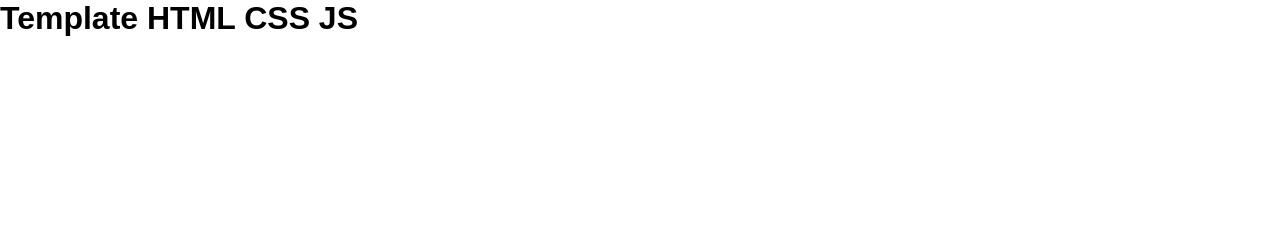
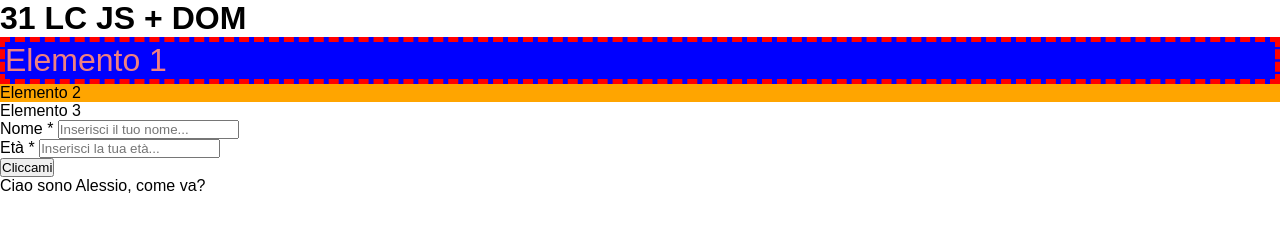
Before and after one commit to classe114-alessiovietri/31-lc-js-dom, a plain HTML site: page index.html in a window 1280 px wide. Drawn offline with Linux system fonts and the light colour scheme.

Commit message:
LC Completato

```diff
--- a/css/style.css
+++ b/css/style.css
@@ -10,3 +10,19 @@
 html {
     font-family: Arial, Helvetica, sans-serif;
 }
+
+.lightcoral {
+    color: lightcoral;
+}
+
+.bg-blue {
+    background-color: blue;
+}
+
+.big-font {
+    font-size: 2rem;
+}
+
+.bordered {
+    border: 5px dashed red;
+}
--- a/index.html
+++ b/index.html
@@ -3,7 +3,7 @@
     <head>
         <meta charset="UTF-8">
         <meta name="viewport" content="width=device-width, initial-scale=1.0">
-        <title>Template HTML CSS JS</title>
+        <title>31 LC JS + DOM</title>
 
         <!-- CSS -->
         <link rel="stylesheet" href="css/style.css">
@@ -11,8 +11,57 @@
     <body>
 
         <h1>
-            Template HTML CSS JS
+            31 LC JS + DOM
         </h1>
+
+        <ul>
+            <li class="lightcoral bg-blue big-font">
+                Elemento 1
+            </li>
+            <li class="d-none">
+                Elemento 2
+            </li>
+            <li>
+                Elemento 3
+            </li>
+        </ul>
+
+        <div>
+            <form>
+                <div>
+                    <label for="name">
+                        Nome
+                        <span>
+                            *
+                        </span>
+                    </label>
+                    <input id="name" name="name" type="text" placeholder="Inserisci il tuo nome...">
+                </div>
+
+                <div>
+                    <label for="age">
+                        Età
+                        <span>
+                            *
+                        </span>
+                    </label>
+                    <input id="age" name="age" type="number" placeholder="Inserisci la tua età...">
+                </div>
+
+                <div>
+                    <button type="button" id="special-button">
+                        Cliccami
+                    </button>
+                </div>
+            </form>
+        </div>
+
+        <div>
+            <p>
+                Ciao sono Alessio,
+                come va?
+            </p>
+        </div>
 
         <script src="js/scripts.js" type="text/javascript"></script>
 
--- a/js/scripts.js
+++ b/js/scripts.js
@@ -1,2 +1,87 @@
-// Test funzionamento
-console.log('Template HTML CSS JS');
+const firstLi = document.querySelector('li');
+
+console.log('firstLi', firstLi, typeof firstLi);
+
+// console.log('firstLi.classList', firstLi.classList, typeof firstLi.classList);
+
+console.log('firstLi.className', firstLi.className, typeof firstLi.className);
+
+firstLi.className += ' bordered';
+
+const secondLi = document.querySelector('li:nth-child(2)');
+
+console.log('secondLi', secondLi, typeof secondLi);
+
+// secondLi.style.color = 'orange';
+secondLi.style.backgroundColor = 'orange';
+
+// const allLi = document.querySelectorAll('li');
+
+// console.log('allLi', allLi, typeof allLi);
+
+const thirdLi = document.querySelector('li:last-child');
+
+console.log('thirdLi', thirdLi, typeof thirdLi);
+
+const myButton = document.getElementById('special-button');
+
+let counter = 0;
+
+myButton.addEventListener('click', function() {
+    // alert('Hai cliccato myButton');
+
+    counter += 1;
+
+    console.log('Hai cliccato myButton ' + counter + ' volte');
+
+    const nameInput = document.getElementById('name');
+
+    console.log('nameInput', nameInput, typeof nameInput);
+    console.log('nameInput.value', nameInput.value, typeof nameInput.value);
+
+
+    const ageInput = document.getElementById('age');
+    const ageInputValue = parseInt(ageInput.value);
+
+    console.log('ageInput', ageInput, typeof ageInput);
+    console.log('ageInputValue', ageInputValue, typeof ageInputValue);
+
+    const resultP = document.querySelector('p');
+
+    resultP.innerHTML += `${nameInput.value} | ${ageInputValue}`;
+    // resultP.append(`${nameInput.value} | ${ageInputValue}`);
+
+    // resultP.innerHTML += `<span>${nameInput.value} | ${ageInputValue}</span>`;
+    // resultP.append(`<span>${nameInput.value} | ${ageInputValue}</span>`);
+    // resultP.append(thirdLi);
+
+    if (resultP.classList.contains('bordered')) {
+        resultP.classList.remove('bordered');
+    }
+    else {
+        resultP.classList.add('bordered');
+    }
+    // OPPURE
+    // resultP.classList.toggle('bordered');
+
+    nameInput.value = '';
+    ageInput.value = '';
+});
+
+/*
+
+    Definizione di una funzione anonima:
+    function() {
+        ...
+    }
+
+    // Aggiungere una classe
+    resultP.classList.add('bordered');
+
+    // Controllare se un elemento ha una classe
+    resultP.classList.contains('bordered');
+
+    Rimuovere una classe
+    resultP.classList.remove('bordered');
+
+*/
```
